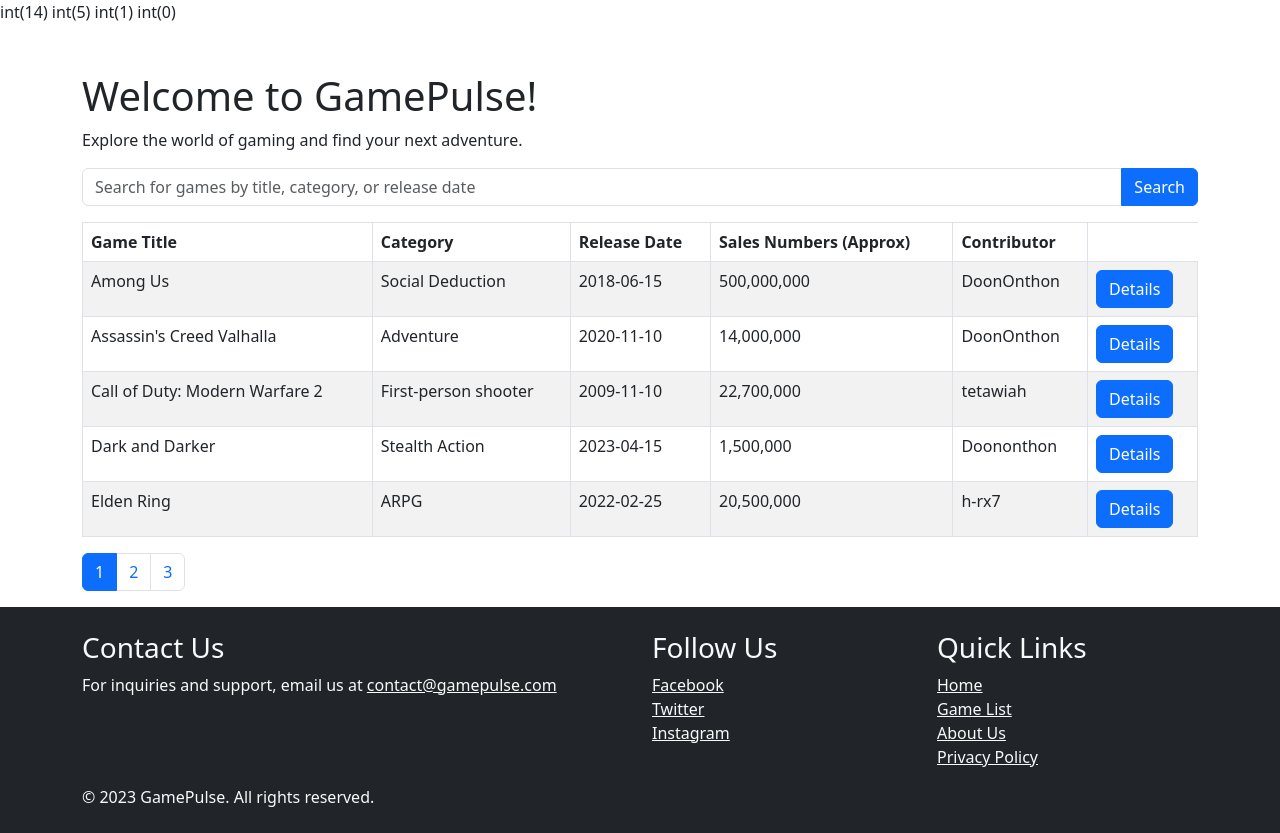
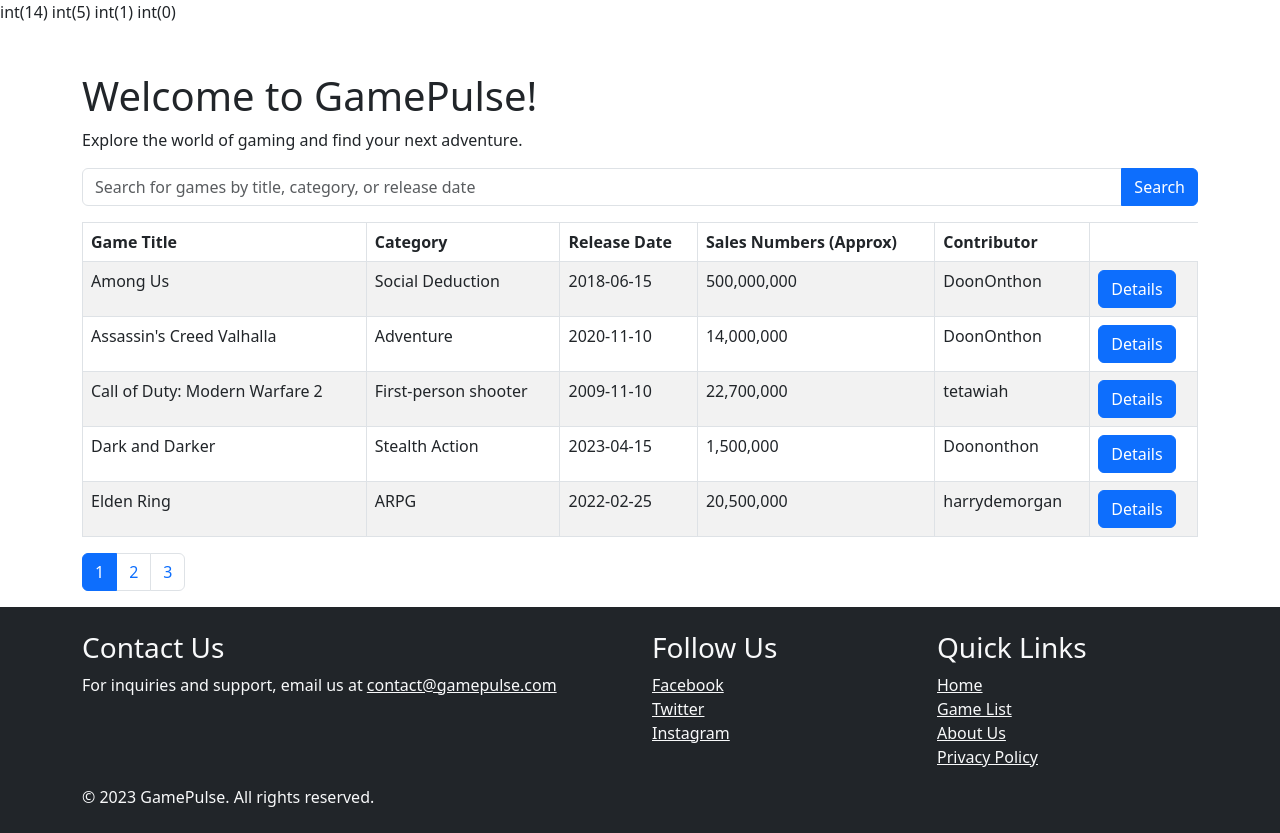
Before and after one commit to DoonOnthon/GamePulse, a PHP site: page /game_list.php?sort=title in a window 1280 px wide. Run offline with PHP 8.4, Linux system fonts and the light colour scheme.

Commit message:
Update games_data.php

```diff
--- a/includes/games_data.php
+++ b/includes/games_data.php
@@ -96,6 +96,6 @@ $games = [
         'category' => 'ARPG',
         'release_date' => '2022-02-25',
         'sales_numbers' => '20,500,000',
-        'github_username' => 'h-rx7',
+        'github_username' => 'harrydemorgan',
     ]
 ];
```
